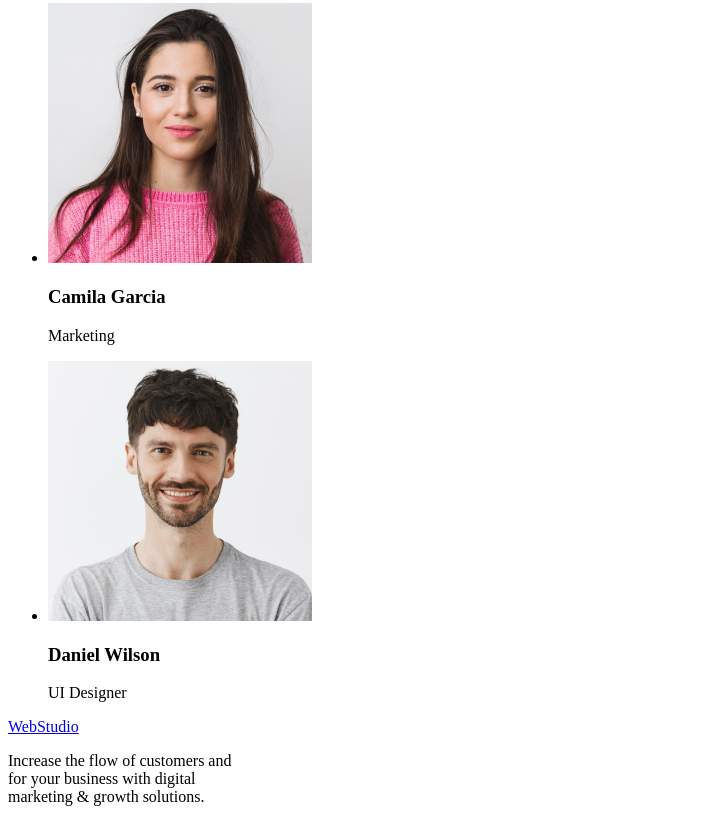
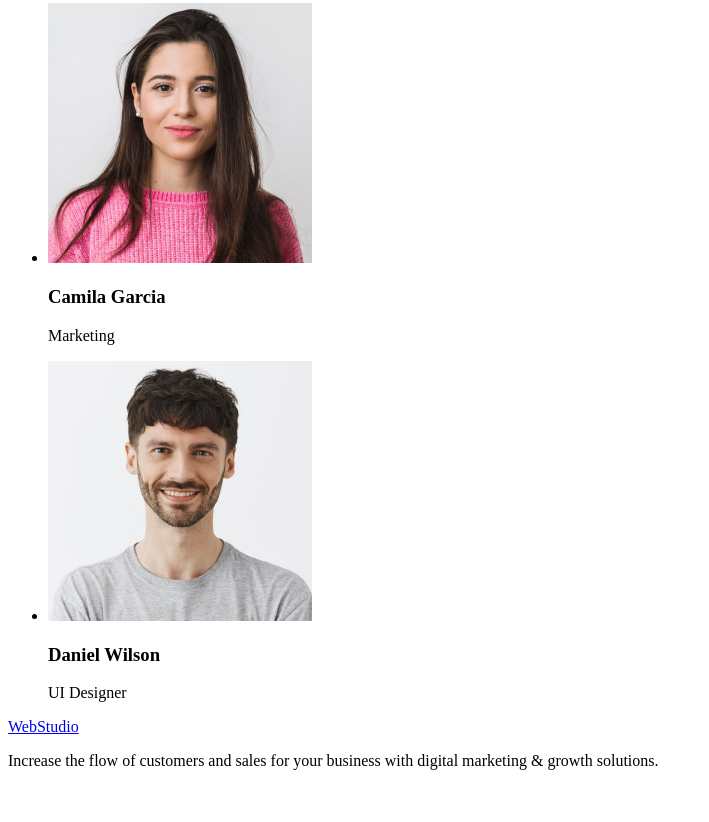
Before and after one commit to Trinity-001/goit-markup-hw-01, a plain HTML site: page index.html in a window 1280 px wide. Shown: the part 1372-2194 px from the top of the page, without its empty margins (0-709 px from the left). After the commit the page ends 2158 px from the top, so only its background shows below. Drawn offline with Linux system fonts and the light colour scheme.

Commit message:
error correction 1

```diff
--- a/index.html
+++ b/index.html
@@ -120,8 +120,7 @@
     <footer>
       <a href="./index.html">WebStudio</a>
       <p>
-        Increase the flow of customers and <br />
-        for your business with digital<br />
+        Increase the flow of customers and sales for your business with digital
         marketing & growth solutions.
       </p>
     </footer>
```
